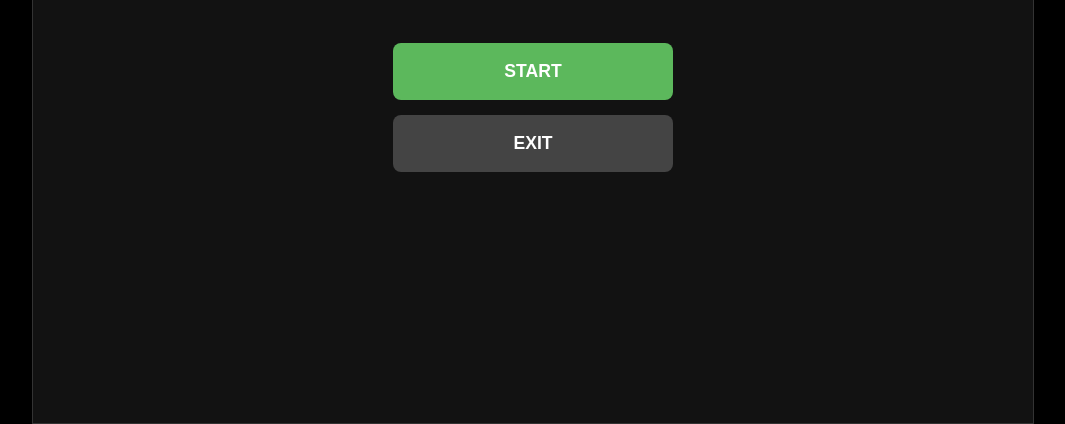
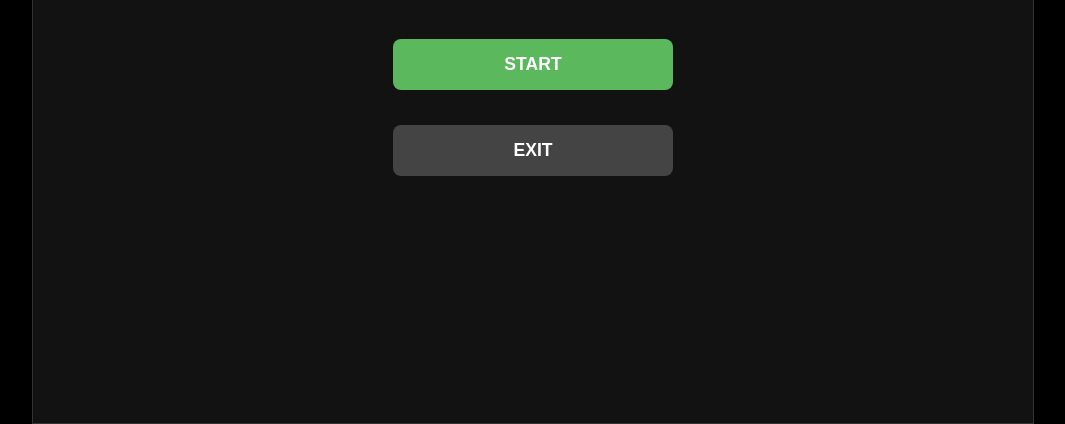
Before and after one commit to NASHER132/Disaster-Ready, a plain HTML site: page index.html in a window 1280 px wide. Shown: the part 377-801 px from the top of the page, without its empty margins (107-1172 px from the left). Drawn offline with Linux system fonts and the light colour scheme.

Commit message:
Update style.css

```diff
--- a/style.css
+++ b/style.css
@@ -35,17 +35,18 @@ body {
 }
 
 button {
-    width: 280px; /* Exact same size for all buttons */
-    padding: 18px;
+    width: 280px; /* Forces all buttons to this exact width */
+    padding: 15px;
+    margin: 10px auto;
     font-size: 1.1rem;
     font-weight: bold;
     text-transform: uppercase;
     border: none;
     border-radius: 8px;
-    background: var(--danger);
+    background: #d9534f; /* Disaster Red */
     color: white;
     cursor: pointer;
-    transition: 0.2s;
+    display: block; /* Helps center them in a stack */
 }
 
 button:hover { background: #c9302c; transform: translateY(-2px); }
```
